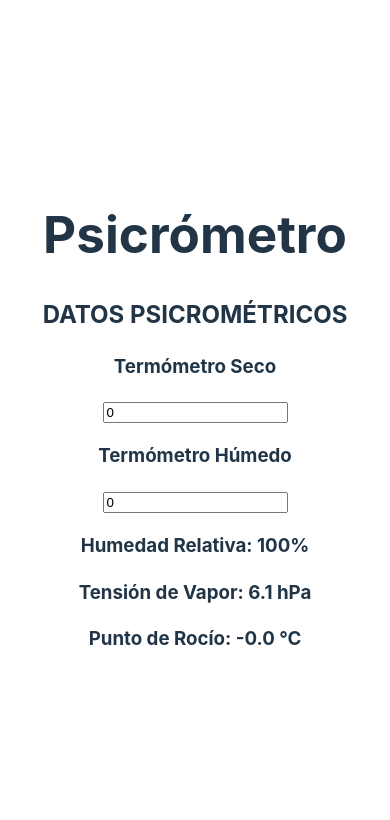
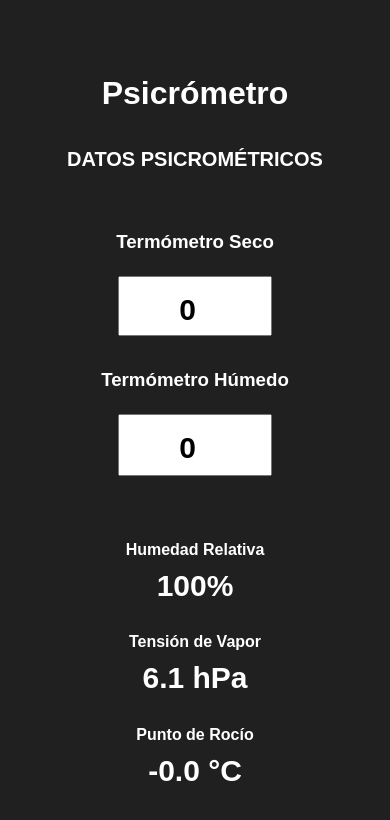
Before and after one commit to gabr13l195/met-app, a React (Vite) app: page / in a window 390 px wide. Shown: the top 820 px of the page. Built offline with nearby package versions, Linux system fonts and the light colour scheme.

Commit message:
Cambios responsive y falta estilos

```diff
--- a/index.html
+++ b/index.html
@@ -1,13 +1,19 @@
 <!doctype html>
 <html lang="en">
+
 <head>
   <meta charset="UTF-8" />
-    <link rel="icon" type="image/svg+xml" href="/vite.svg" />
+  <link rel="icon" type="image/svg+xml" href="" />
   <meta name="viewport" content="width=device-width, initial-scale=1.0" />
   <title>Tablas Barométricas</title>
 </head>
+
 <body>
+
   <div id="root"></div>
+
+
   <script type="module" src="/src/main.tsx"></script>
 </body>
+
 </html>
--- a/package.json
+++ b/package.json
@@ -10,11 +10,13 @@
     "preview": "vite preview"
   },
   "dependencies": {
+    "preline": "^3.0.1",
     "react": "^18.3.1",
     "react-dom": "^18.3.1"
   },
   "devDependencies": {
     "@eslint/js": "^9.17.0",
+    "@tailwindcss/forms": "^0.5.10",
     "@types/react": "^18.3.18",
     "@types/react-dom": "^18.3.5",
     "@vitejs/plugin-react": "^4.3.4",
--- a/src/App.css
+++ b/src/App.css
@@ -1,20 +1,133 @@
-#root {
+/* #root {
   max-width: 1280px;
   margin: 0 auto;
   padding: 2rem;
   text-align: center;
+} */
+
+/* ESTILOS BASE (Desktop por defecto) */
+.contenedor-principal {
+  display: flex;
+  flex-direction: column;
+  align-items: center;
+  text-align: center;
+  padding: 40px;
+  font-family: Arial, sans-serif;
 }
 
-.inputs-container {
-  display: flex;
-  gap: 1rem; /* Espacio entre los inputs */
-  justify-content: center; /* Centra los elementos */
-  align-items: center;
-  margin-top: 1rem; /* Separación con el subtítulo */
+.titulo {
+  font-size: 50px;
+  margin-bottom: 10px;
 }
 
-.inputs-container label {
+.subtitulo {
+  font-size: 30px;
+  margin-bottom: 35px;
+}
+
+.contenedor-inputs {
   display: flex;
-  flex-direction: column; /* Coloca el texto encima del input */
-  text-align: left; /* Alinea el texto del label */
+  justify-content: center;
+  gap: 50px;
+  margin-bottom: 40px;
+  flex-wrap: wrap;
 }
+
+.columna-input {
+  display: flex;
+  flex-direction: column;
+  align-items: center;
+}
+
+.campo-temperatura {
+  width: 160px;
+  font-size: 50px;
+  padding: 15px;
+  text-align: center;
+  margin-top: 10px;
+  font-weight: bold;
+}
+
+.contenedor-resultados {
+  display: flex;
+  justify-content: center;
+  gap: 60px;
+  margin-top: 30px;
+  flex-wrap: wrap;
+}
+
+.columna-resultado {
+  display: flex;
+  flex-direction: column;
+  align-items: center;
+}
+
+.valor-resultado {
+  font-size: 40px;
+  font-weight: bold;
+  margin-top: 5px;
+}
+
+/* TABLET */
+@media (max-width: 1024px) {
+  .titulo {
+    font-size: 40px;
+  }
+
+  .subtitulo {
+    font-size: 24px;
+  }
+
+  .campo-temperatura {
+    width: 140px;
+    font-size: 40px;
+  }
+
+  .valor-resultado {
+    font-size: 32px;
+  }
+
+  .contenedor-inputs,
+  .contenedor-resultados {
+    gap: 30px;
+  }
+}
+
+/* TELÉFONOS */
+@media (max-width: 600px) {
+  .titulo {
+    font-size: 32px;
+  }
+
+  .subtitulo {
+    font-size: 20px;
+  }
+
+  .columna-input {
+    margin-bottom: 10px; /* Optional: reduce extra spacing if any */
+  }
+
+  .contenedor-inputs,
+  .contenedor-resultados {
+    flex-direction: column;
+    align-items: center;
+    gap: 1px; /* Reduces spacing between items */
+  }
+
+  .campo-temperatura {
+    width: 120px;
+    font-size: 30px;
+    margin-top: 1px; /* Antes estaba en 10px */
+    padding-bottom: 5%;
+  }
+
+  .valor-resultado {
+    font-size: 30px;
+    margin-top: -20px;
+  }
+
+  .columna-resultado{
+    margin-top: -50px;
+    padding: 10px;
+  }
+}
--- a/src/App.tsx
+++ b/src/App.tsx
@@ -73,30 +73,45 @@ const App = () => {
   const puntoRocio = calcularPuntoRocio(eActual);
 
   return (
-    <div>
-      <h1>Psicrómetro</h1>
-      <h2>DATOS PSICROMÉTRICOS</h2>
-      <div>
+    <div className="contenedor-principal">
+      <h1 className="titulo">Psicrómetro</h1>
+      <h2 className="subtitulo">DATOS PSICROMÉTRICOS</h2>
+
+      <div className="contenedor-inputs">
+        <div className="columna-input">
           <h3>Termómetro Seco</h3>
           <input
             type="number"
             value={termometroSeco}
             onChange={(e) => setTermometroSeco(parseFloat(e.target.value))}
-          placeholder="Termómetro Seco"
-        /> <br />
+            className="campo-temperatura"
+          />
+        </div>
+
+        <div className="columna-input">
           <h3>Termómetro Húmedo</h3>
           <input
             type="number"
             value={termometroHumedo}
             onChange={(e) => setTermometroHumedo(parseFloat(e.target.value))}
-          placeholder="Termómetro Húmedo"
+            className="campo-temperatura"
           />
         </div>
+      </div>
 
-      <div>
-        <h3>Humedad Relativa: {Math.round(humedadRelativa)}%</h3>
-        <h3>Tensión de Vapor: {eActual.toFixed(1)} hPa</h3>
-        <h3>Punto de Rocío: {puntoRocio.toFixed(1)} °C</h3>
+      <div className="contenedor-resultados">
+        <div className="columna-resultado">
+          <h4>Humedad Relativa</h4>
+          <p className="valor-resultado">{Math.round(humedadRelativa)}%</p>
+        </div>
+        <div className="columna-resultado">
+          <h4>Tensión de Vapor</h4>
+          <p className="valor-resultado">{eActual.toFixed(1)} hPa</p>
+        </div>
+        <div className="columna-resultado">
+          <h4>Punto de Rocío</h4>
+          <p className="valor-resultado">{puntoRocio.toFixed(1)} °C</p>
+        </div>
       </div>
     </div>
   );
--- a/src/index.css
+++ b/src/index.css
@@ -4,15 +4,15 @@
   font-weight: 400;
 
   color-scheme: light dark;
-  color: rgba(255, 255, 255, 0.87);
-  background-color: #342525;
+  color: #ffffff;
+  background-color: #212020;
 
   font-synthesis: none;
   text-rendering: optimizeLegibility;
   -webkit-font-smoothing: antialiased;
   -moz-osx-font-smoothing: grayscale;
 }
-
+/*
 a {
   font-weight: 500;
   color: #646cff;
@@ -65,4 +65,4 @@ button:focus-visible {
   button {
     background-color: #f9f9f9;
   }
-}
+} */
```
Also changed, not shown: 1 other file (tests, documents, lock files or other folders). Lines whose indentation alone changed are shown as unchanged.
